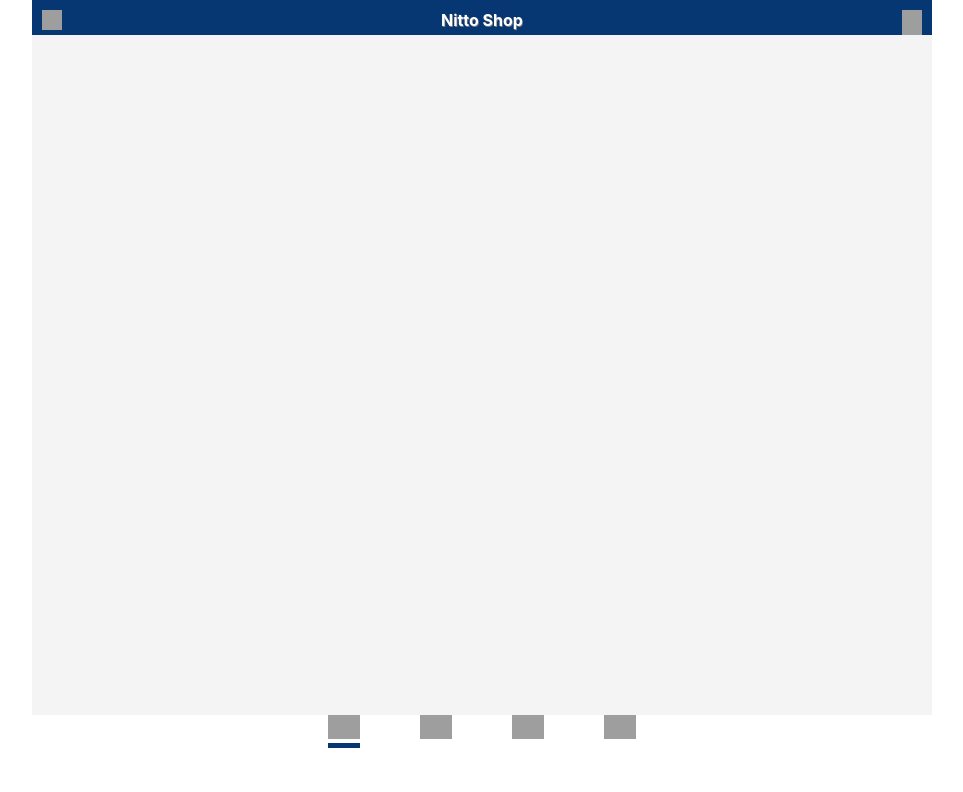
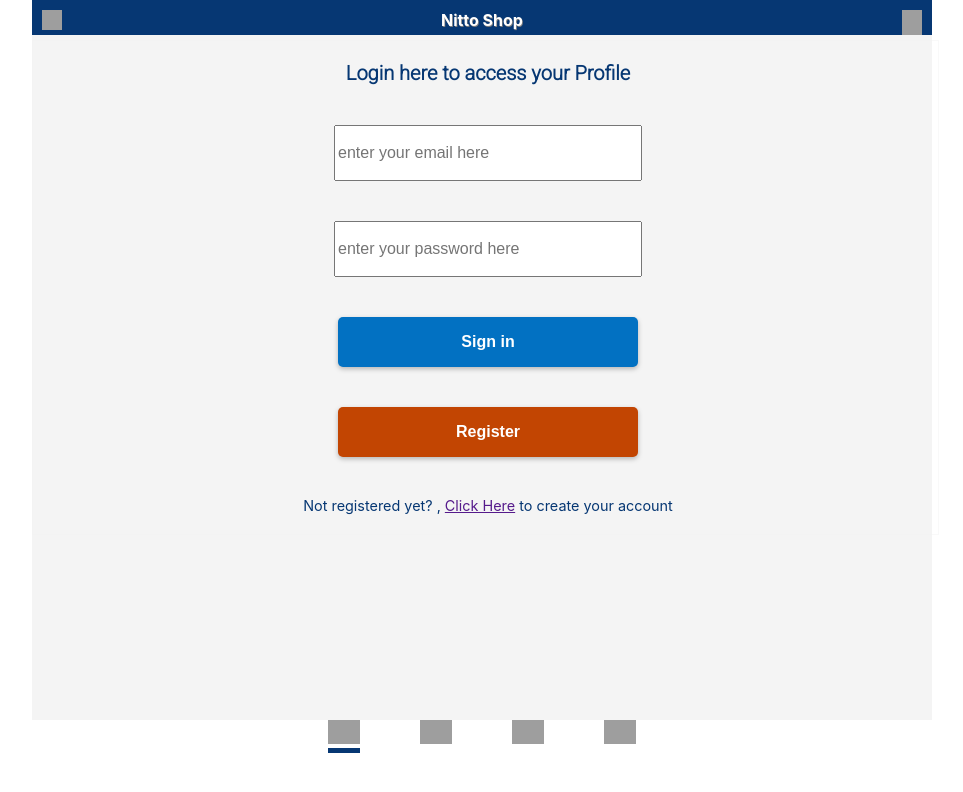
Before and after one commit to NimaHBB/capstone-project, a React app in the folder client/: page /login in a window 1280 px wide. Shown: the whole page, without its empty margins (158-1121 px from the left). Built offline with nearby package versions, Linux system fonts and the light colour scheme; some packages are replaced by stand-ins of ours; grey boxes are pictures that could not be loaded.

Commit message:
login failure resolved

```diff
--- a/client/src/Pages/login.js
+++ b/client/src/Pages/login.js
@@ -1,11 +1,8 @@
-// import CreateLoginPage from "../components/functions/createLoginPage";
+import CreateLoginPage from "../components/functions/createLoginPage";
 
 const Login = () => {
-  // return <CreateLoginPage></CreateLoginPage>;
+  return <CreateLoginPage></CreateLoginPage>;
 
-  return
-  <>
-  </>
 };
 
 export default Login;
```
